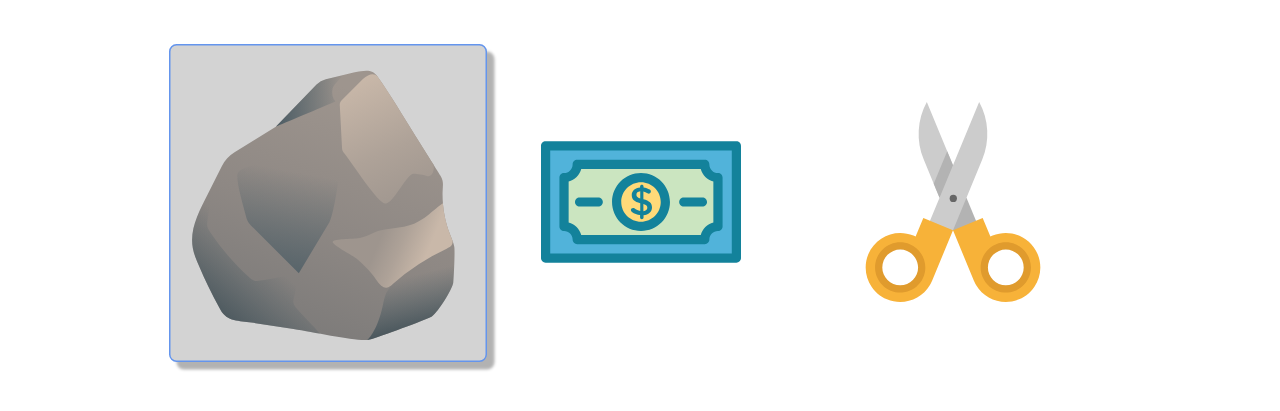
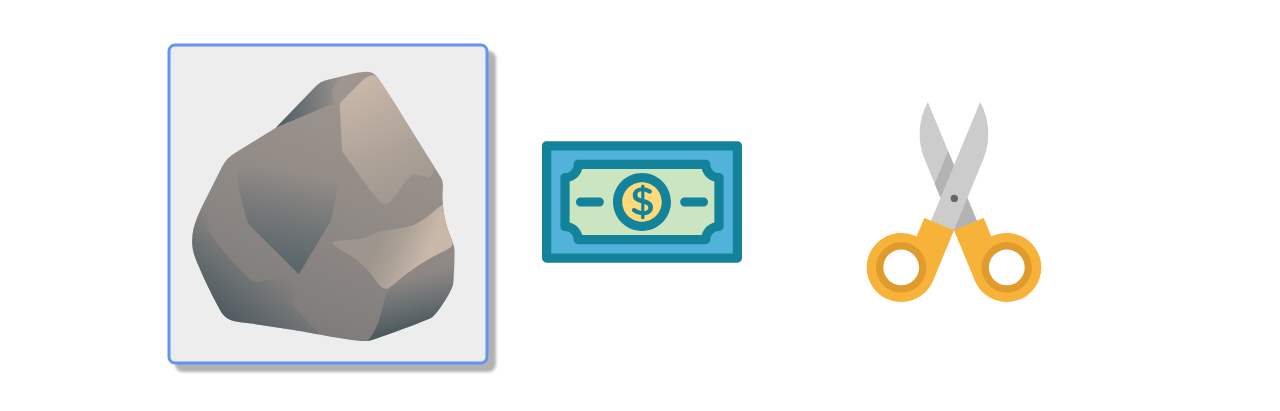
Before and after one commit to Kuramenai/rock-paper-scissors, a plain HTML site: page index.html in a window 1280 px wide. In both pictures the pointer is over the element 327 px from the left and 425 px from the top of the page. Shown: the part 223-634 px from the top of the page. Drawn offline with Linux system fonts and the light colour scheme.

Commit message:
Justforget to commit one last detail

```diff
--- a/styles/style.css
+++ b/styles/style.css
@@ -83,8 +83,8 @@ body{
 }
 
 .item-container:hover{
-    border: 1px solid cornflowerblue;
-    background-color: lightgrey;
+    border: 2px solid cornflowerblue;
+    background-color: rgb(238, 237, 237);
     box-shadow: 5px 5px 2px rgba(0,0,0,0.3);
     border-radius:5px;
 
```
